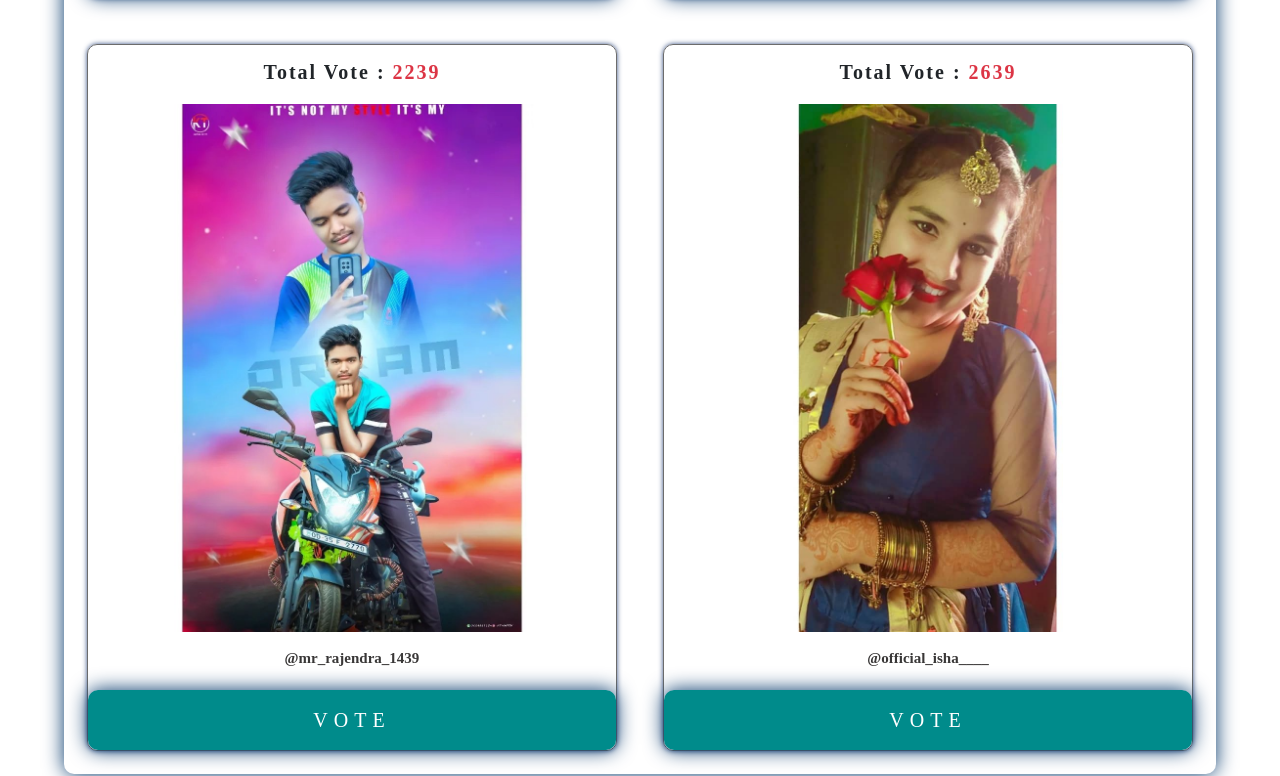
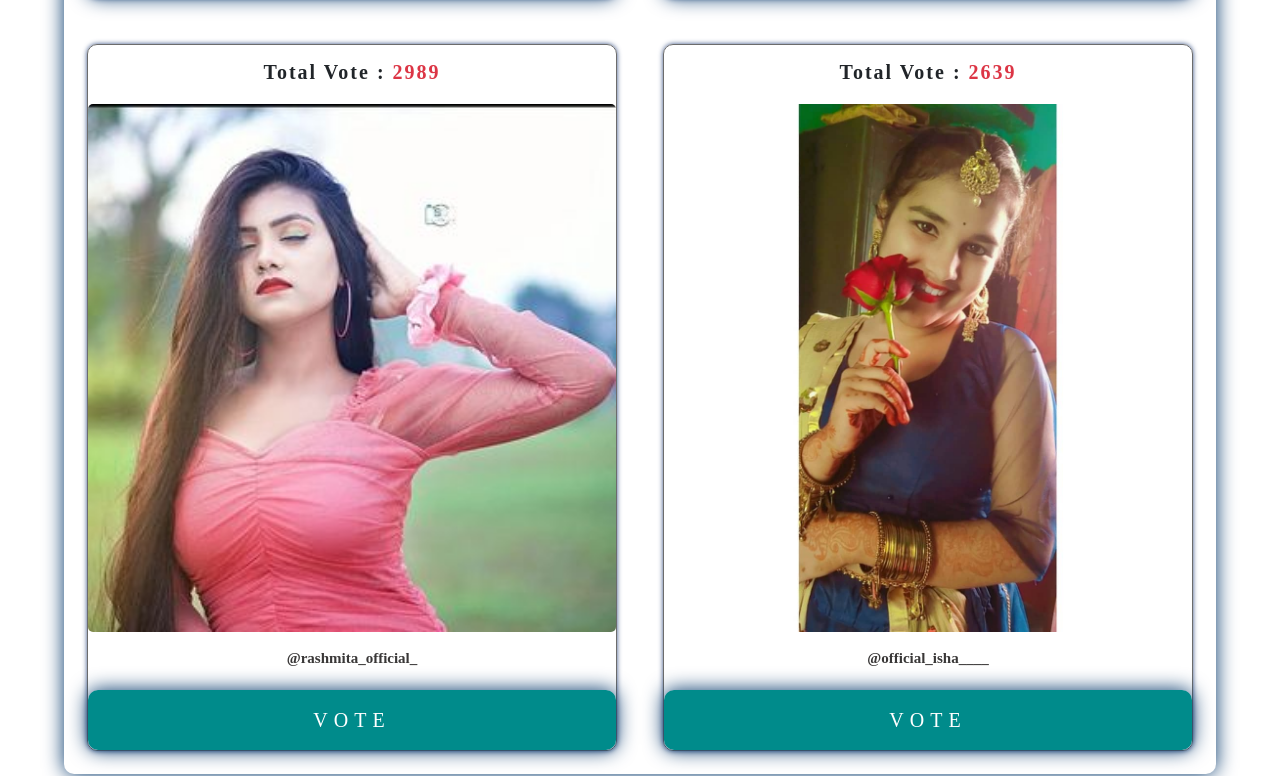
Before and after one commit to Technicalranjitofficial/hib2, a Next.js app: page /voteme in a window 1280 px wide. Shown: the part 1625-2401 px from the top of the page. Built offline with nearby package versions, Linux system fonts and the light colour scheme.

Commit message:
user added

```diff
--- a/pages/voteme.js
+++ b/pages/voteme.js
@@ -148,9 +148,26 @@ const Voteme = () => {
             </div>
           </div>
 
+          <div className="contentvote">
+            <h4>
+              <strong>
+                Total Vote : <span className="text-danger">2989</span>
+              </strong>
+            </h4>
+            <img src="/ras.jpeg" alt="" />
+            <a href="https://www.instagram.com/prashmita_official_">
+              <p>
+                <strong>@rashmita_official_</strong>
+              </p>
+            </a>
+            <div className="voteBtn">
+              <button onClick={handleOnclick}>VOTE</button>
+            </div>
+          </div>
 
 
-          <div className="contentvote">
+
+          {/* <div className="contentvote">
             <h4>
               <strong>
                 Total Vote : <span className="text-danger">2239</span>
@@ -166,7 +183,7 @@ const Voteme = () => {
               <button onClick={handleOnclick}>VOTE</button>
             </div>
           </div>
-
+           */}
 
           <div className="contentvote">
             <h4>
```
Also changed, not shown: public/ras.jpeg (added).
